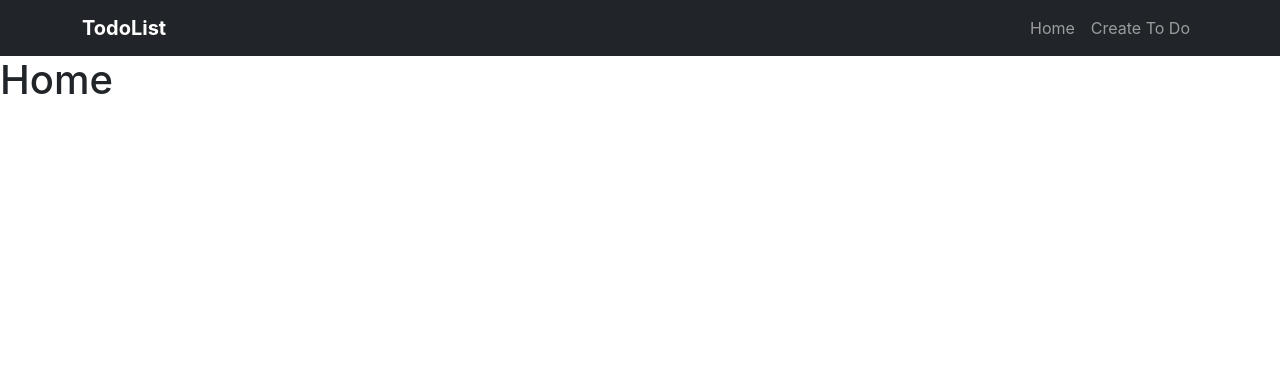
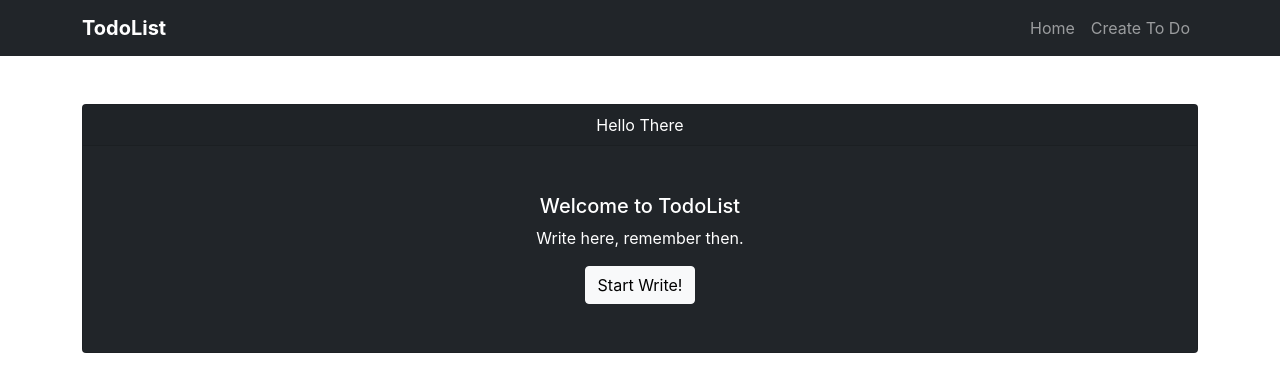
Before and after one commit to shidqiiii/todo-app-reactjs, a React (Create React App) app: page / in a window 1280 px wide. Shown: the top 392 px of the page. Built offline with nearby package versions, Linux system fonts and the light colour scheme.

Commit message:
update home page

```diff
--- a/src/Page/Home.js
+++ b/src/Page/Home.js
@@ -1,11 +1,24 @@
 import React from "react";
+import { Button, Card, Container } from "react-bootstrap";
+import { Link } from "react-router-dom";
 import NavigationBar from "../Components/Navbar";
 
 function Home() {
   return (
     <>
       <NavigationBar />
-      <h1>Home</h1>
+      <Container className="my-5 text-center">
+        <Card bg="dark" text="white">
+          <Card.Header>Hello There</Card.Header>
+          <Card.Body className="py-5">
+            <Card.Title>Welcome to TodoList</Card.Title>
+            <Card.Text>Write here, remember then.</Card.Text>
+            <Link to="/todo">
+              <Button variant="light">Start Write!</Button>
+            </Link>
+          </Card.Body>
+        </Card>
+      </Container>
     </>
   );
 }
```
